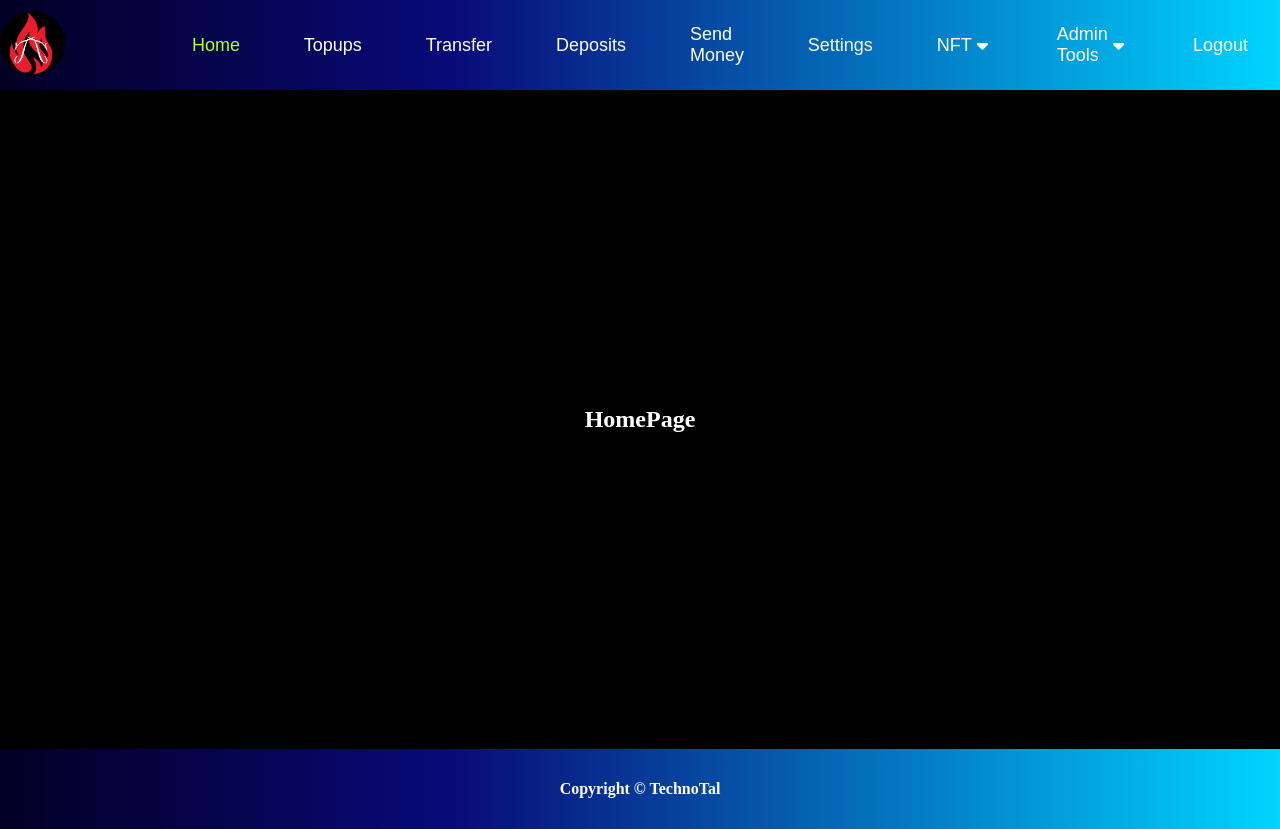
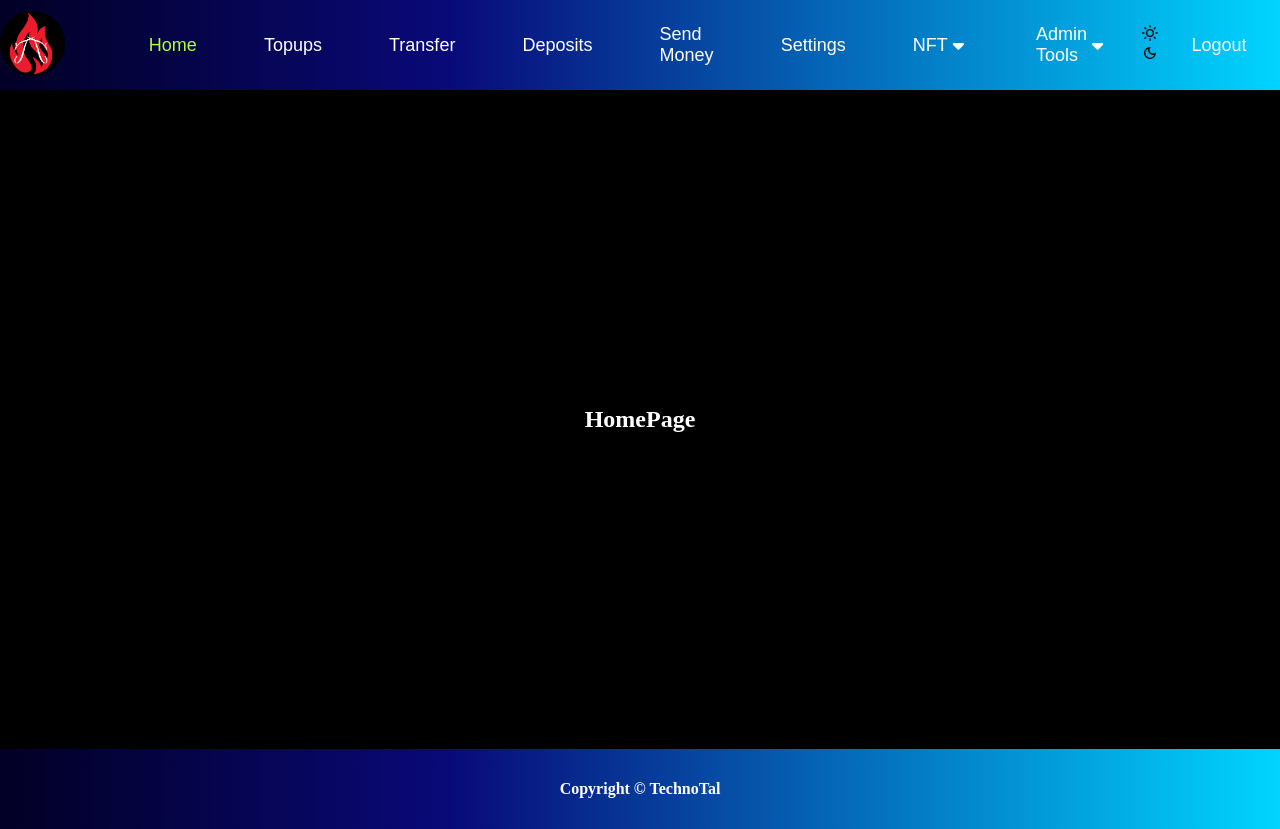
Before and after one commit to MickaelLepicier/TechnoCoin-Wallet, a React (Create React App) app in the folder client/myapp/: page / in a window 1280 px wide. Built offline with nearby package versions, Linux system fonts and the light colour scheme.

Commit message:
dark & light mode icons

```diff
--- a/client/myapp/src/components/navBar/navBar.js
+++ b/client/myapp/src/components/navBar/navBar.js
@@ -1,6 +1,8 @@
 import { useNavigate } from "react-router-dom";
 import "./NavBar.scss";
 import { useState } from "react";
+import { FiSun } from "react-icons/fi";
+import { MdOutlineDarkMode } from "react-icons/md";
 
 /*
 // TODO create a loop to render all that:
@@ -150,6 +152,10 @@ export function NavBar() {
             </div>
           </div>
         </li>
+        <div>
+          <FiSun />
+          <MdOutlineDarkMode />
+        </div>
         <li>
           {" "}
           <div onClick={() => navigate("/pageTwo")}>Logout</div>
```
